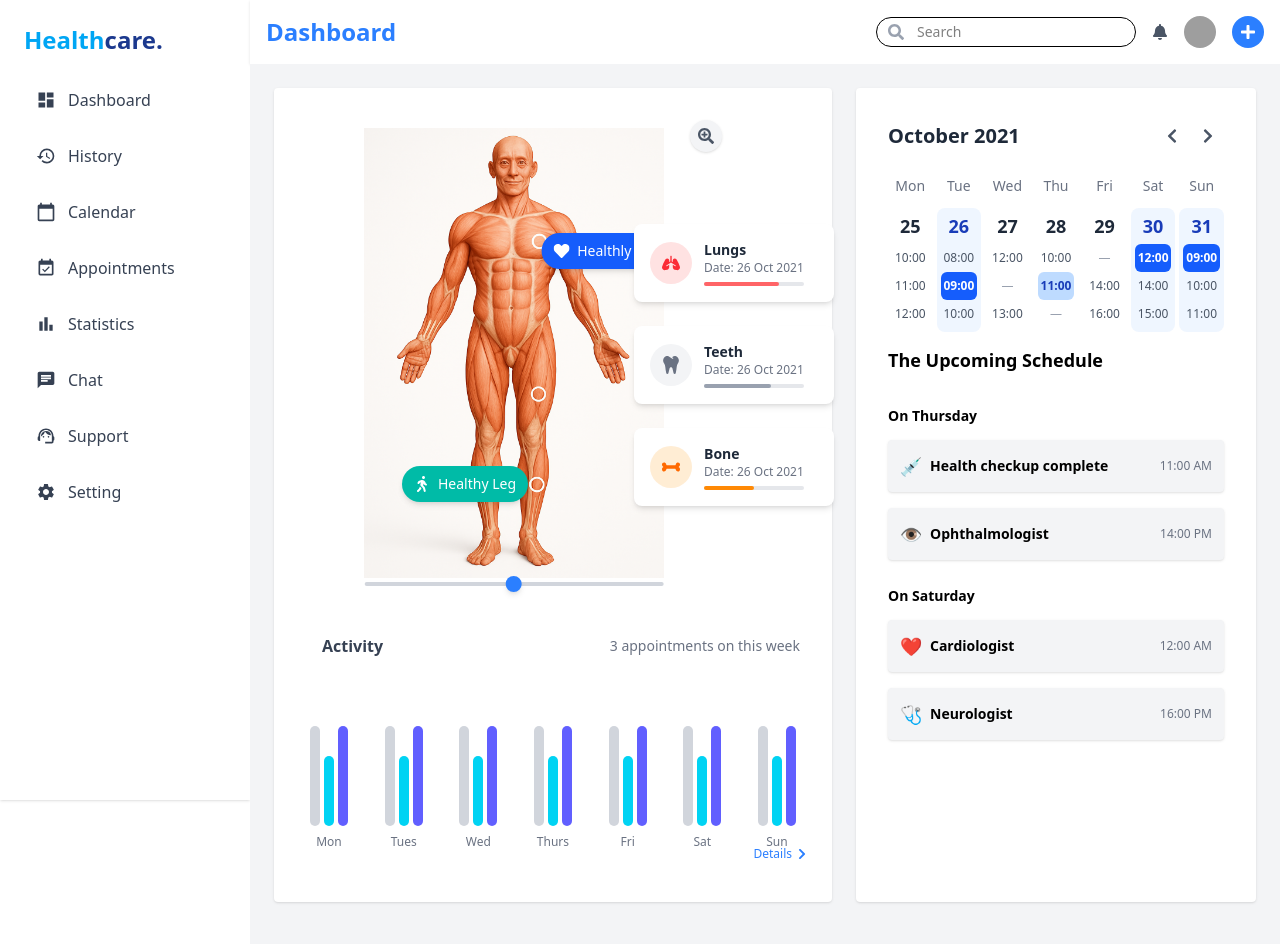
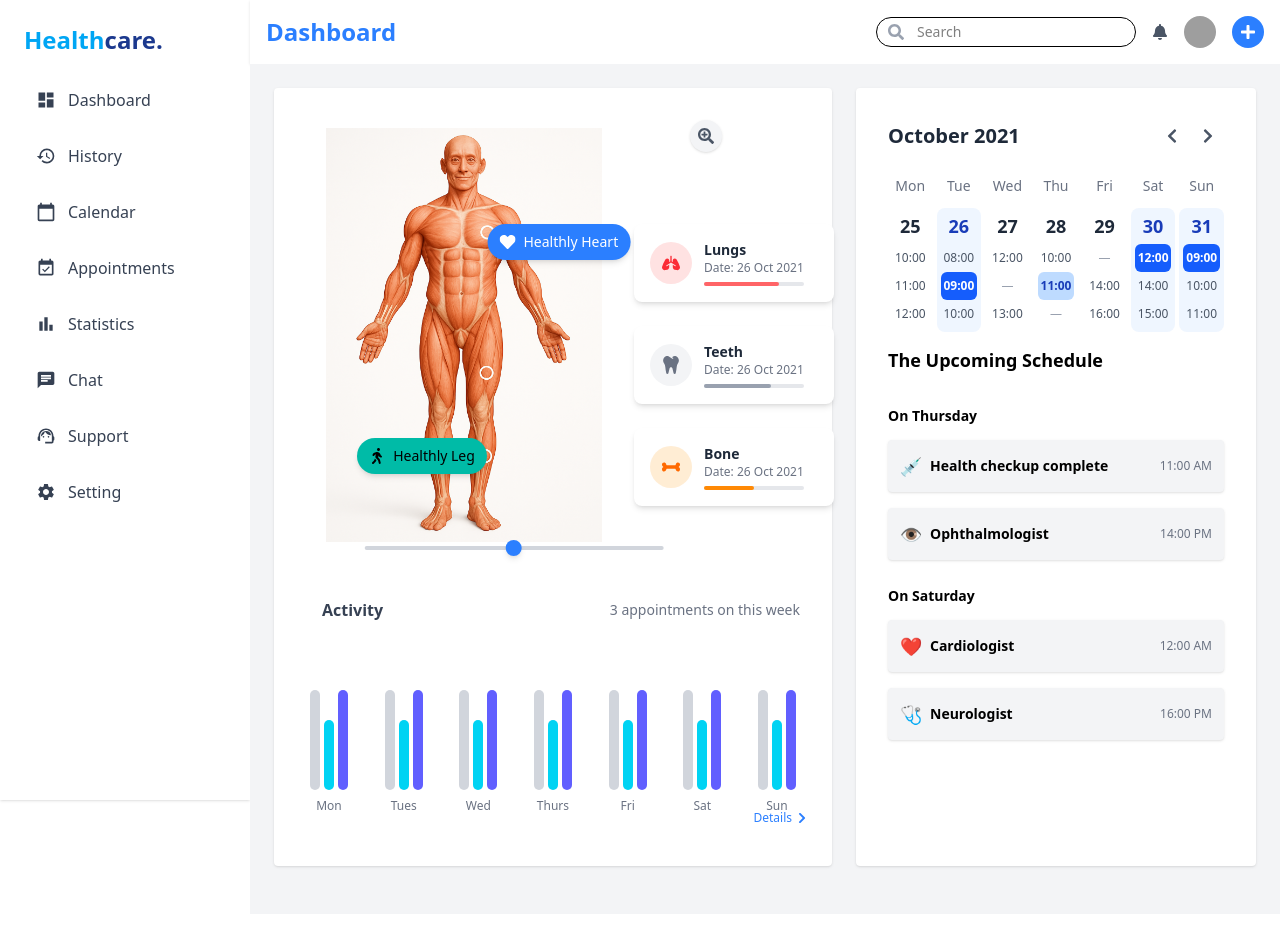
Before and after one commit to Rishabsingh7/Fitpeo_Assignment, a React (Vite) app: page / in a window 1280 px wide. Shown: the top 944 px of the page. After the commit the page ends 914 px from the top, so only its background shows below. Built offline with nearby package versions, Linux system fonts and the light colour scheme; grey boxes are pictures that could not be loaded.

Commit message:
FitPeo-Assignment

```diff
--- a/src/components/AnatomySection.jsx
+++ b/src/components/AnatomySection.jsx
@@ -12,18 +12,18 @@ const AnatomySection = () => {
         <img
           src="./src/assets/human.png"
           alt="human body"
-          className="mx-auto max-w-[250px] md:max-w-[300px] h-auto  "
+          className=" max-w-[250px] md:max-w-[300px] h-auto px-3 "
           onError={(e) => { e.target.onerror = null; e.target.src="https://placehold.co/250x400/cccccc/333333?text=Human+Body"; }} // Fallback image
         />
 
-        <div className="absolute top-[14%] md:top-[26%] left-[50%] md:left-[72%] transform -translate-x-1/2 flex items-center bg-blue-600 text-white text-xs md:text-sm px-3 py-2 rounded-full shadow-md whitespace-nowrap">
+        <div className="absolute top-[14%] md:top-[26%] left-[50%] md:left-[60%] transform -translate-x-1/2 flex items-center bg-blue-500 text-white text-xs md:text-sm px-3 py-2 rounded-full shadow-md whitespace-nowrap">
           <FaHeart className="mr-2 text-sm md:text-base" />
           Healthly Heart
         </div>
 
-        <div className="absolute bottom-[15%] md:bottom-[20%] left-[30%] md:left-[25%] flex items-center bg-teal-500 text-white text-xs md:text-sm px-3 py-2 rounded-full shadow-md whitespace-nowrap">
+        <div className="absolute bottom-[1%] md:bottom-[20%] left-[30%] md:left-[15%] flex items-center bg-teal-500 text-black text-xs md:text-sm px-3 py-2 rounded-full shadow-md whitespace-nowrap">
           <FaWalking className="mr-2 text-sm md:text-base" />
-          Healthy Leg
+          Healthly Leg
         </div>
 
         <div className="absolute bottom-4 left-1/2 transform -translate-x-1/2 w-2/3 h-1 bg-gray-300 rounded-full">
--- a/src/components/CalendarView.jsx
+++ b/src/components/CalendarView.jsx
@@ -112,6 +112,8 @@ const CalendarView = () => {
           );
         })}
       </div>
+
+
        <div>
       <h2 className="text-lg font-semibold mb-2 py-3.5">The Upcoming Schedule</h2>
       <div className="mb-4">
--- a/src/data/appointments.js
+++ b/src/data/appointments.js
@@ -1,4 +1,5 @@
 export const upcomingAppointments = {
+
   thursday: [
     { title: "Health checkup complete", time: "11:00 AM", icon: "💉" },
     { title: "Ophthalmologist", time: "14:00 PM", icon: "👁️" },
```
